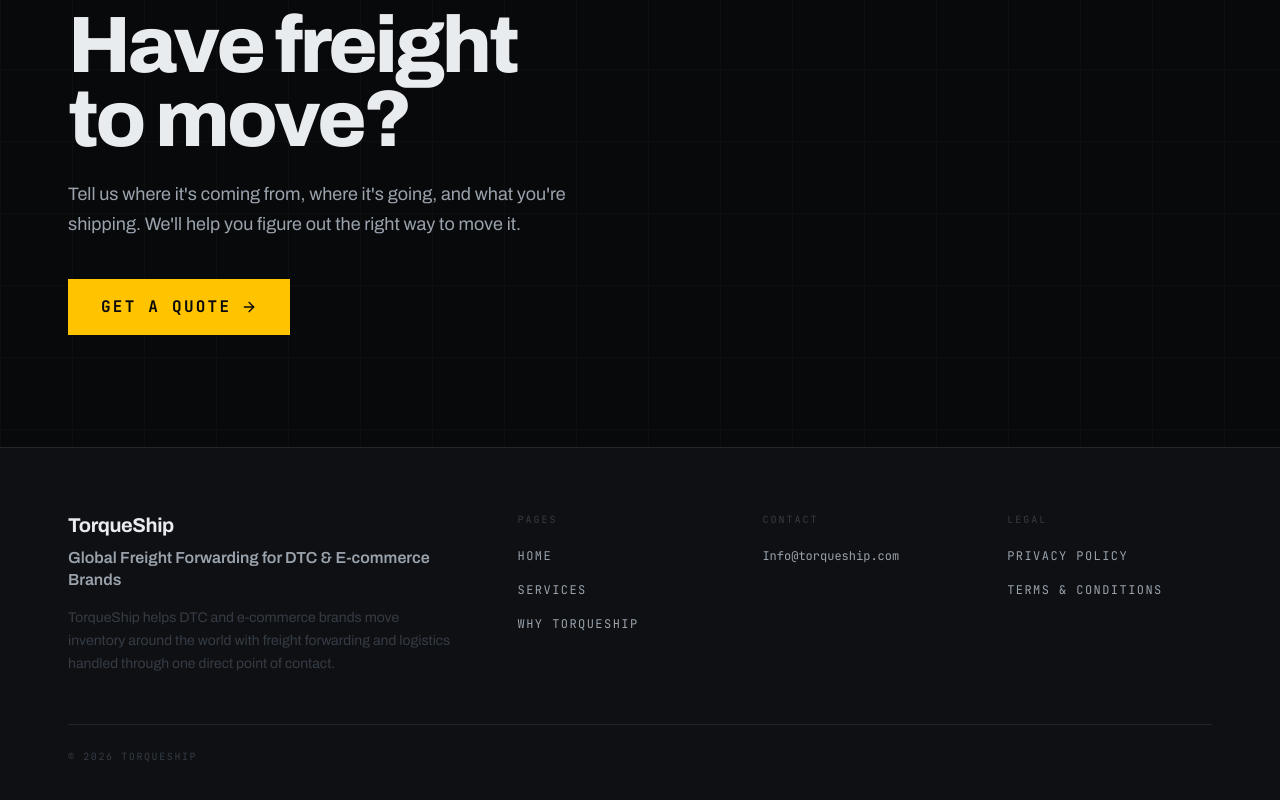
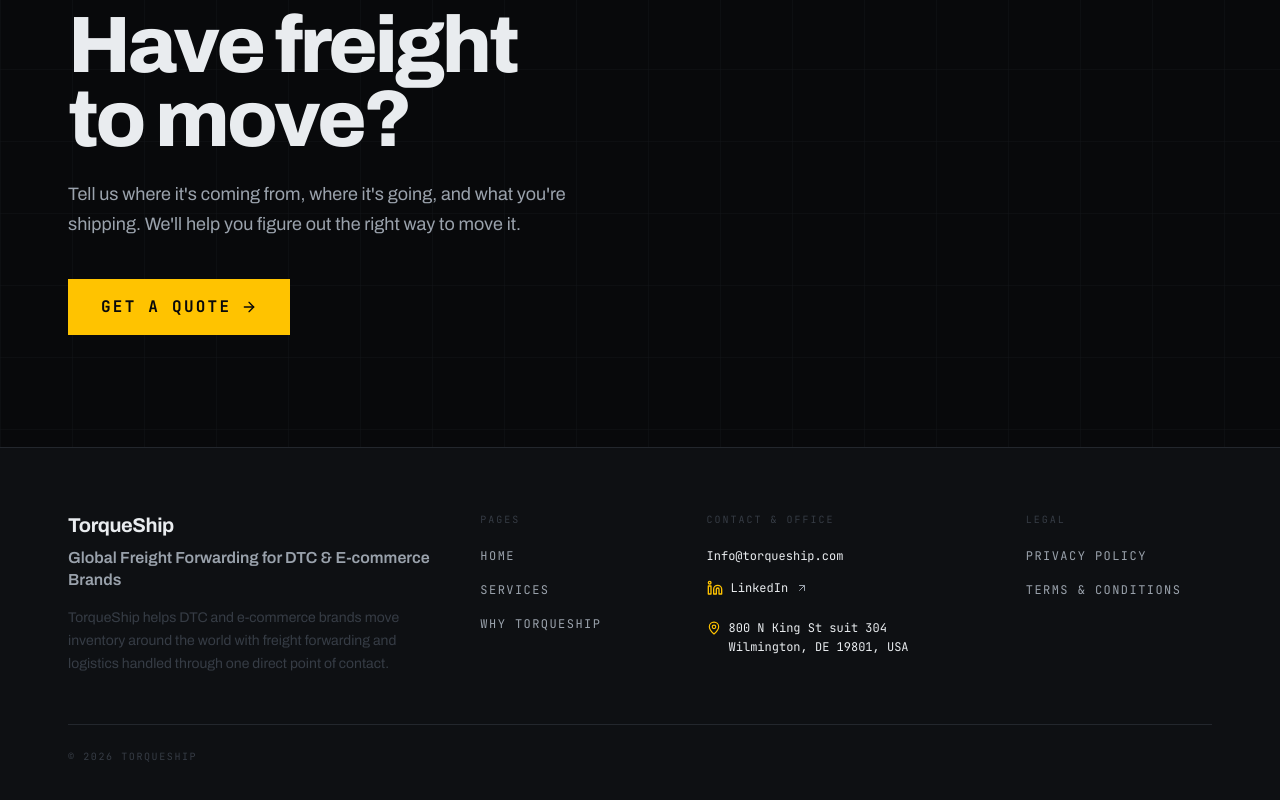
Before and after one commit to MAAN31/torque-ship, a Next.js app: page / in a window 1280 px wide. Shown: the part 4565-5365 px from the top of the page. Built offline with nearby package versions, Linux system fonts and the light colour scheme.

Commit message:
add Footer component, content definitions, and validation schemas for the application

```diff
--- a/components/layout/Footer.tsx
+++ b/components/layout/Footer.tsx
@@ -1,4 +1,5 @@
 import Link from "next/link";
+import { ArrowUpRight, Linkedin, MapPin } from "lucide-react";
 import { contact, footer, nav, site } from "@/lib/content";
 import { Container } from "@/components/system/Section";
 
@@ -10,7 +11,7 @@
   return (
     <footer className="border-t border-steel bg-graphite">
       <Container className="py-12 sm:py-16">
-        <div className="grid gap-10 sm:grid-cols-[2fr_1fr_1fr] lg:grid-cols-[2fr_1fr_1fr_1fr]">
+        <div className="grid gap-10 sm:grid-cols-[2fr_1fr_1.5fr] lg:grid-cols-[2fr_1fr_1.5fr_1fr]">
           <div className="max-w-[42ch]">
             <h2 className="font-display text-xl font-bold leading-snug tracking-[-0.02em] text-paper">
               {site.name}
@@ -43,16 +44,48 @@
 
           <div>
             <h3 className="font-mono text-[10px] uppercase tracking-[0.2em] text-steel-hi">
-              Contact
+              Contact & Office
             </h3>
-            <ul className="mt-4 space-y-2.5">
+            <ul className="mt-4 space-y-3">
               <li>
                 <a
                   href={`mailto:${contact.email}`}
-                  className="font-mono text-[12px] text-mist transition-colors hover:text-signal"
+                  className="font-mono text-[12px] text-paper transition-colors hover:text-signal"
                 >
                   {contact.email}
                 </a>
+              </li>
+              <li>
+                <a
+                  href={contact.linkedin}
+                  target="_blank"
+                  rel="noopener noreferrer"
+                  className="group inline-flex items-center gap-2 font-mono text-[12px] text-paper transition-colors hover:text-signal"
+                  aria-label="TorqueShip on LinkedIn"
+                >
+                  <Linkedin
+                    aria-hidden="true"
+                    className="size-4 shrink-0 text-signal transition-transform duration-200 group-hover:scale-110"
+                  />
+                  <span>LinkedIn</span>
+                  <ArrowUpRight
+                    aria-hidden="true"
+                    className="size-3 text-mist transition-transform duration-200 group-hover:translate-x-0.5 group-hover:-translate-y-0.5"
+                  />
+                </a>
+              </li>
+              <li className="pt-1">
+                <div className="flex items-start gap-2">
+                  <MapPin
+                    aria-hidden="true"
+                    className="mt-0.5 size-3.5 shrink-0 text-signal"
+                  />
+                  <address className="not-italic font-mono text-[12px] leading-relaxed text-paper">
+                    800 N King St suit 304
+                    <br />
+                    Wilmington, DE 19801, USA
+                  </address>
+                </div>
               </li>
               {/* No public number yet — restore once contact.phone is real.
               <li>
--- a/lib/content.ts
+++ b/lib/content.ts
@@ -40,6 +40,8 @@
   phoneHref: "tel:+15550128840", // PLACEHOLDER — UI hidden until this is real
   calendly: "https://calendar.app.google/H1tfdN1s3jbNDYLM8",
   responseWindow: "Same business day, usually under 2 hours.",
+  linkedin: "https://www.linkedin.com/company/torqueship/home/",
+  address: "800 N King St suit 304, Wilmington, DE 19801, USA",
 };
 
 /**
--- a/lib/schema.ts
+++ b/lib/schema.ts
@@ -8,9 +8,6 @@
 
 import { contact, site } from "./content";
 
-const LINKEDIN_URL = "https://www.linkedin.com/company/torqueship/";
-
-/** Site-wide — rendered once in the root layout, present on every page. */
 export const organizationSchema = {
   "@context": "https://schema.org",
   "@type": "Organization",
@@ -19,7 +16,15 @@
   logo: `${site.url}/torqueship-logo.svg`,
   email: contact.email,
   description: "Global freight forwarding and logistics for DTC and e-commerce brands",
-  sameAs: [LINKEDIN_URL],
+  sameAs: [contact.linkedin],
+  address: {
+    "@type": "PostalAddress",
+    streetAddress: "800 N King St suit 304",
+    addressLocality: "Wilmington",
+    addressRegion: "DE",
+    postalCode: "19801",
+    addressCountry: "USA",
+  },
 };
 
 export function faqSchema(faq: { question: string; answer: string }[]) {
```
